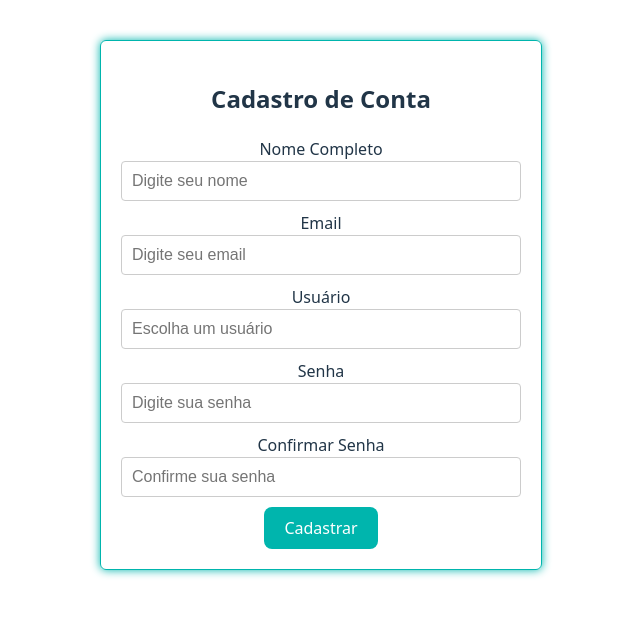
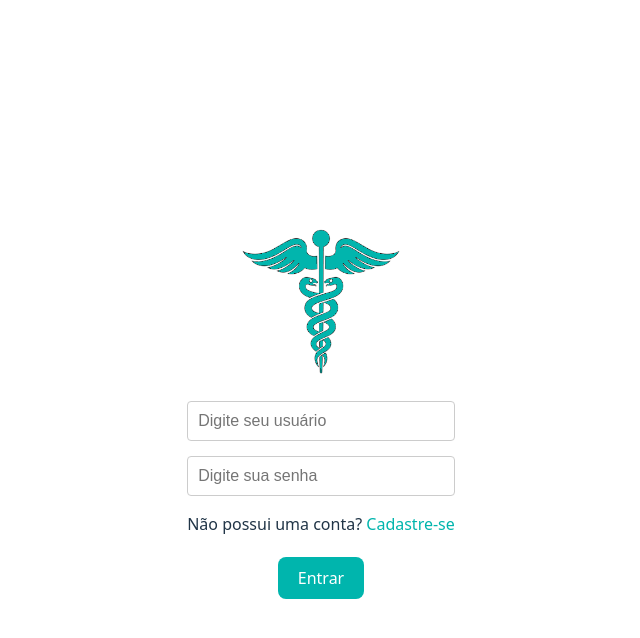
Before and after one commit to arturBenedetti/projeto-nutricionista, a Vue app in the folder frontend/: page / in a window 1280 px wide. Shown: the top 638 px of the page, without its empty margins (319-959 px from the left). Built offline with nearby package versions, Linux system fonts and the light colour scheme.

Commit message:
fix: tela login

```diff
--- a/frontend/src/App.vue
+++ b/frontend/src/App.vue
@@ -1,10 +1,9 @@
 <template>
-  <TelaCadastro />
+  <TelaLogin />
 </template>
 
 <script setup lang="ts">
 import TelaLogin from './view/telas/TelaLogin.vue';
-import TelaCadastro from './view/telas/TelaCadastro.vue';
 </script>
 
 <style scoped>
```
